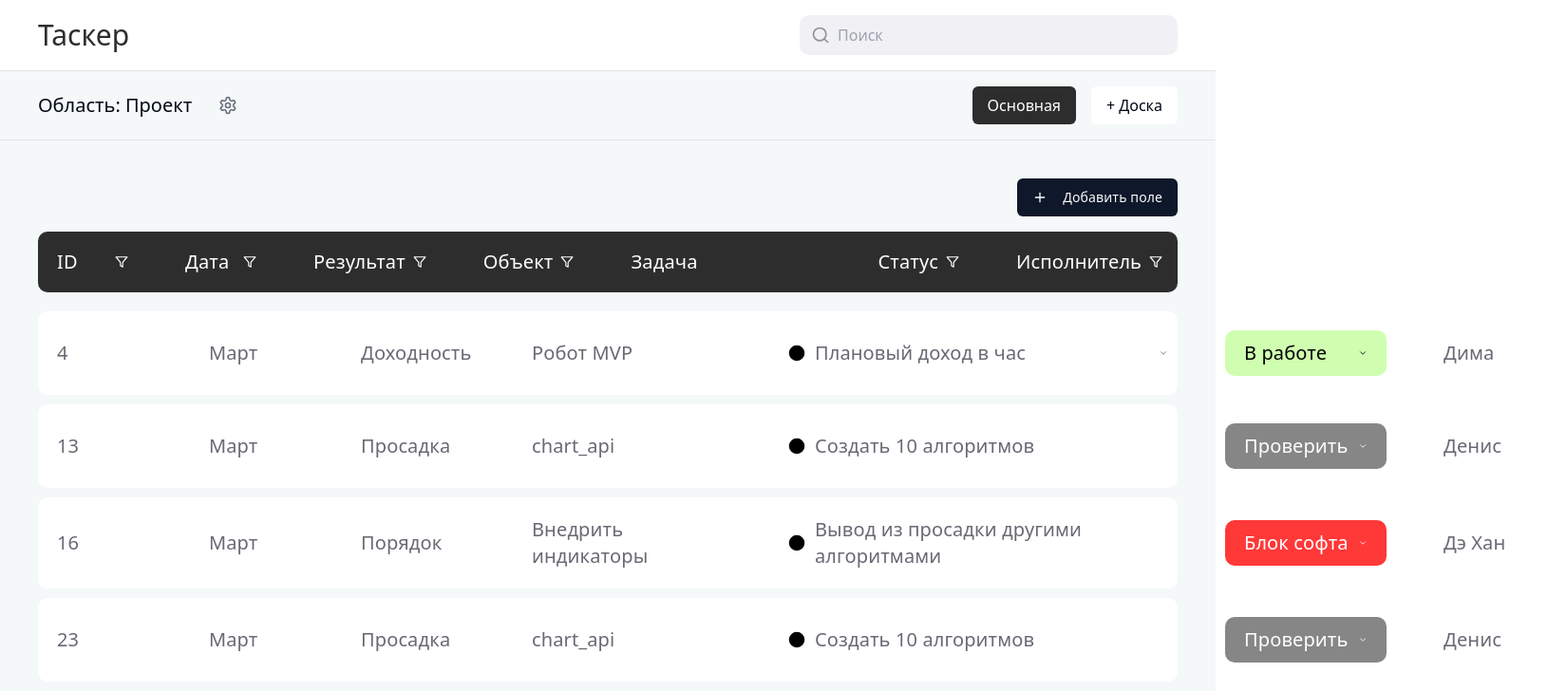
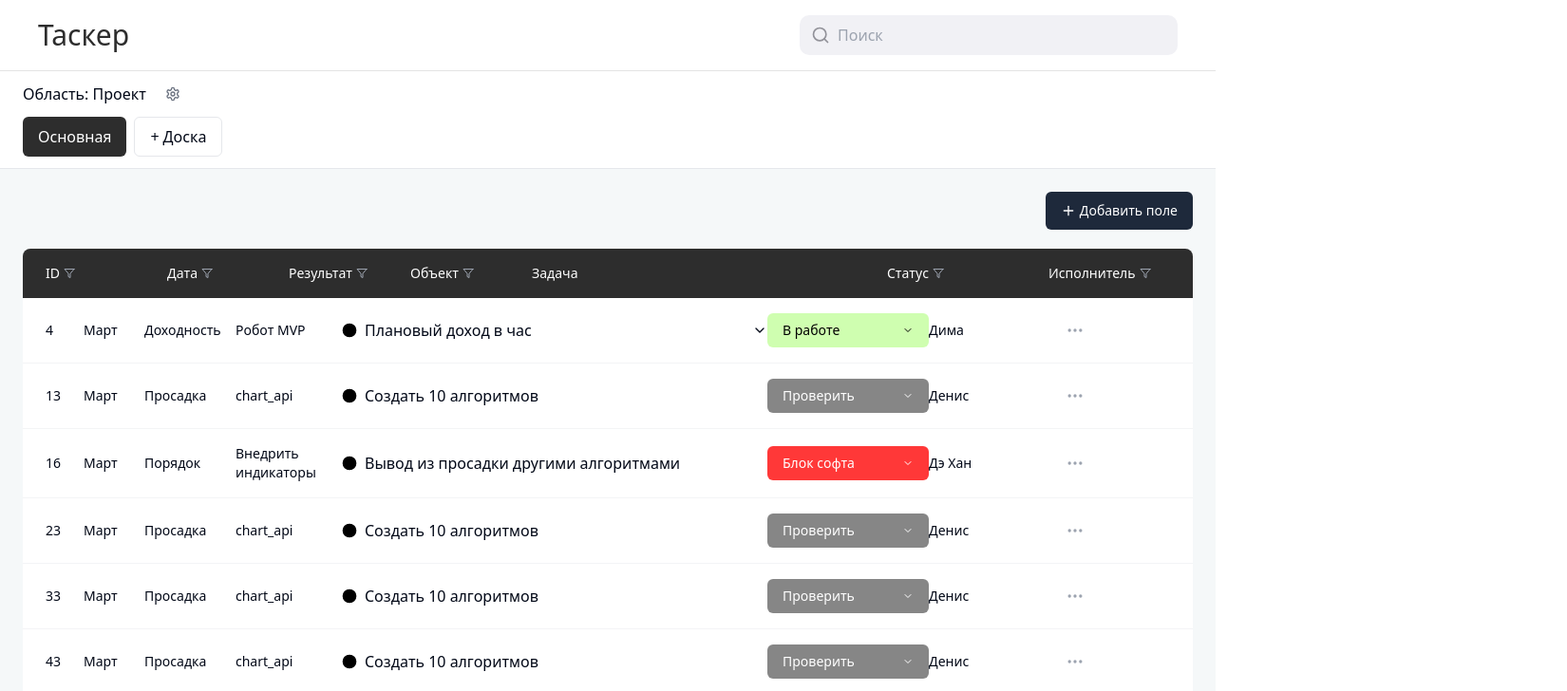
Before and after one commit to VyacheslavBabenko/tasker-algofond, a React (Vite) app: page / in a window 1280 px wide. Shown: the top 728 px of the page at 95% size, 1650 px wide, since content can reach past the window. Built offline with nearby package versions, Linux system fonts and the light colour scheme.

Commit message:
Refactor code based on feedback
The code was refactored based on feedback received.

```diff
--- a/src/components/tasker/StatusBadge.tsx
+++ b/src/components/tasker/StatusBadge.tsx
@@ -1,6 +1,12 @@
 
 import React from "react";
 import { ChevronDown } from "lucide-react";
+import {
+  DropdownMenu,
+  DropdownMenuContent,
+  DropdownMenuItem,
+  DropdownMenuTrigger
+} from "@/components/ui/dropdown-menu";
 
 type StatusType = "inProgress" | "take" | "check" | "blocked";
 
@@ -30,41 +36,37 @@ const StatusBadge: React.FC<StatusBadgeProps> = ({
     }
   };
 
-  const handleClick = (e: React.MouseEvent) => {
-    e.stopPropagation();
-    // Здесь можно добавить логику для смены статуса
-    const newStatus = getNextStatus(status);
+  const handleStatusChange = (newStatus: StatusType) => {
     if (onStatusChange) {
       onStatusChange(newStatus);
     }
   };
 
-  const getNextStatus = (currentStatus: StatusType): StatusType => {
-    switch (currentStatus) {
-      case "inProgress":
-        return "check";
-      case "take":
-        return "inProgress";
-      case "check":
-        return "blocked";
-      case "blocked":
-        return "take";
-      default:
-        return "take";
-    }
-  };
-
   return (
-    <div
-      className={`flex items-center justify-between gap-2 px-5 py-2.5 rounded-[10px] ${getStatusStyles()}`}
-      style={{ width: "170px" }}
-    >
-      <div>{label}</div>
-      <ChevronDown
-        className="h-2.5 w-2.5"
-        onClick={handleClick}
-      />
-    </div>
+    <DropdownMenu>
+      <DropdownMenuTrigger className="w-full">
+        <div
+          className={`flex items-center justify-between px-4 py-2 rounded-md ${getStatusStyles()}`}
+        >
+          <span className="text-sm">{label}</span>
+          <ChevronDown className="h-3 w-3 ml-2" />
+        </div>
+      </DropdownMenuTrigger>
+      <DropdownMenuContent>
+        <DropdownMenuItem onClick={() => handleStatusChange("inProgress")}>
+          В работе
+        </DropdownMenuItem>
+        <DropdownMenuItem onClick={() => handleStatusChange("take")}>
+          Взять
+        </DropdownMenuItem>
+        <DropdownMenuItem onClick={() => handleStatusChange("check")}>
+          Проверить
+        </DropdownMenuItem>
+        <DropdownMenuItem onClick={() => handleStatusChange("blocked")}>
+          Блок софта
+        </DropdownMenuItem>
+      </DropdownMenuContent>
+    </DropdownMenu>
   );
 };
 
--- a/src/components/tasker/SubTask.tsx
+++ b/src/components/tasker/SubTask.tsx
@@ -18,21 +18,23 @@ const SubTask: React.FC<SubTaskProps> = ({
   onStatusChange
 }) => {
   return (
-    <div className="bg-[#f1f1f5] flex w-full items-center justify-between px-5 pr-10 py-5">
-      <div className="flex items-center gap-[60px]">
-        <div className="w-[210px]">{object}</div>
-        <div className="flex gap-2.5 items-center w-[400px]">
-          <Circle className="h-[18px] w-[18px] fill-none stroke-current text-[#696974]" />
-          <div className="flex-1 text-left">{description}</div>
-        </div>
+    <div className="bg-[#f9f9f9] flex items-center border-b border-gray-100 py-4 px-6">
+      <div className="w-24 flex-shrink-0 text-sm text-gray-600">{object}</div>
+      <div className="flex gap-2 items-center flex-1 max-w-md">
+        <Circle className="h-4 w-4 stroke-current stroke-2 text-gray-600 fill-none" />
+        <div className="flex-1 text-sm text-left text-gray-700">{description}</div>
+      </div>
+      <div className="w-[170px] flex-shrink-0">
         <StatusBadge
           status={status}
           label={statusLabel}
           onStatusChange={onStatusChange}
         />
-        <div className="w-[130px]">{assignee}</div>
       </div>
-      <MoreHorizontal className="h-5 w-5 text-[#929299]" />
+      <div className="w-32 flex-shrink-0 text-sm text-gray-600">{assignee}</div>
+      <div className="ml-4 text-gray-400">
+        <MoreHorizontal className="h-5 w-5" />
+      </div>
     </div>
   );
 };
--- a/src/components/tasker/TaskItem.tsx
+++ b/src/components/tasker/TaskItem.tsx
@@ -46,48 +46,40 @@ const TaskItem: React.FC<TaskItemProps> = ({
   return (
     <>
       <div
-        className="bg-white flex w-full items-center justify-between mt-2.5 pl-5 pr-10 py-5 rounded-[10px] cursor-pointer"
+        className="bg-white flex items-center border-b border-gray-100 py-4 px-6 cursor-pointer"
         onClick={toggleExpand}
       >
-        <div className="flex items-center gap-[60px]">
-          <div className="w-[100px]">{id}</div>
-          <div className="w-[100px]">{date}</div>
-          <div className="w-[120px]">{result}</div>
-          <div className="w-[210px]">{object}</div>
-          <div className="flex items-center gap-2.5 font-medium w-[400px]">
-            <Circle className="h-[18px] w-[18px] fill-current text-black" />
-            <div className="flex-1 text-left">{task}</div>
+        <div className="w-10 flex-shrink-0 text-sm">{id}</div>
+        <div className="w-16 flex-shrink-0 text-sm">{date}</div>
+        <div className="w-24 flex-shrink-0 text-sm">{result}</div>
+        <div className="w-28 flex-shrink-0 text-sm">{object}</div>
+        <div className="flex items-center gap-2 flex-1 max-w-md">
+          <Circle className="h-4 w-4 fill-current text-black" />
+          <div className="flex-1 text-base font-medium text-left">{task}</div>
           {subTasks && subTasks.length > 0 && (
-              expanded ? <ChevronUp className="h-2.5 w-2.5" /> : <ChevronDown className="h-2.5 w-2.5" />
+            expanded ? <ChevronUp className="h-4 w-4" /> : <ChevronDown className="h-4 w-4" />
           )}
         </div>
+        <div className="w-[170px] flex-shrink-0">
           <StatusBadge
             status={status}
             label={statusLabel}
             onStatusChange={handleStatusChange}
           />
-          <div className="w-[130px]">{assignee}</div>
         </div>
-        <MoreHorizontal className="h-5 w-5 text-[#929299]" />
+        <div className="w-32 flex-shrink-0 text-sm">{assignee}</div>
+        <div className="ml-4 text-gray-400">
+          <MoreHorizontal className="h-5 w-5" />
+        </div>
       </div>
       {expanded && subTasks && subTasks.length > 0 && (
-        <div className="pl-[500px]">
+        <div className="pl-[400px]">
           {subTasks.map((subTask, index) => (
-            <div
+            <SubTask
               key={subTask.id}
-              className={
-                index === 0
-                  ? "rounded-t-[10px]"
-                  : index === subTasks.length - 1
-                    ? "rounded-b-[10px]"
-                    : ""
-              }
-            >
-              <SubTask
               {...subTask}
               onStatusChange={(status) => handleSubTaskStatusChange(subTask.id, status)}
             />
-            </div>
           ))}
         </div>
       )}
--- a/src/components/tasker/TaskList.tsx
+++ b/src/components/tasker/TaskList.tsx
@@ -14,7 +14,8 @@ import {
   DialogContent,
   DialogHeader,
   DialogTitle,
-  DialogFooter
+  DialogFooter,
+  DialogDescription
 } from "@/components/ui/dialog";
 import { Button } from "@/components/ui/button";
 import { Input } from "@/components/ui/input";
@@ -158,19 +159,26 @@ const TaskList: React.FC<TaskListProps> = ({ boardId }) => {
   const finalFilteredTasks = getFilteredTasks();
 
   return (
-    <div className="w-full text-xl tracking-[0.12px] mt-10 px-10">
-      <div className="flex justify-end mb-4">
-        <Button onClick={() => setShowAddField(true)}>
-          <Plus className="h-4 w-4 mr-2" /> Добавить поле
+    <div className="container max-w-full py-6 px-6">
+      <div className="flex justify-end mb-5">
+        <Button
+          className="bg-[#1e293b] hover:bg-[#0f172a] text-white flex items-center gap-1"
+          onClick={() => setShowAddField(true)}
+        >
+          <Plus className="h-4 w-4" /> Добавить поле
         </Button>
       </div>
 
-      <div className="bg-[#2d2d2d] flex w-full items-center gap-[60px] text-white font-medium px-5 py-[18px] rounded-[10px]">
+      <div className="bg-[#2d2d2d] flex rounded-t-lg text-white font-medium py-4 px-6">
         {fields.map((field) => (
-          <div key={field.id} className={field.id === 'task' ? 'w-[400px]' : 'w-[150px]'}>
-            <div className="flex items-center justify-between">
+          <div
+            key={field.id}
+            className={field.id === 'task' ? 'flex-1 max-w-md' : 'w-32 flex-shrink-0'}
+            style={field.id === 'status' ? {width: '170px'} : {}}
+          >
+            <div className="flex items-center">
               <div
-                className="cursor-pointer"
+                className="cursor-pointer text-sm"
                 onClick={() => openFieldSettings(field)}
               >
                 {field.name}
@@ -178,8 +186,8 @@ const TaskList: React.FC<TaskListProps> = ({ boardId }) => {
 
               {field.id !== 'task' && (
                 <DropdownMenu>
-                  <DropdownMenuTrigger>
-                    <Filter className="h-3.5 w-3.5 ml-2" />
+                  <DropdownMenuTrigger className="ml-1 inline-flex">
+                    <Filter className="h-3 w-3 text-gray-400" />
                   </DropdownMenuTrigger>
                   <DropdownMenuContent>
                     <div className="p-2">
@@ -187,6 +195,7 @@ const TaskList: React.FC<TaskListProps> = ({ boardId }) => {
                         placeholder="Фильтр..."
                         value={fieldFilters[field.id] || ''}
                         onChange={(e) => applyFilter(field.id, e.target.value)}
+                        className="text-black"
                       />
                     </div>
                     {field.type === 'list' && field.options && (
@@ -209,7 +218,7 @@ const TaskList: React.FC<TaskListProps> = ({ boardId }) => {
         ))}
       </div>
 
-      <div className="text-[#696974] mt-5">
+      <div>
         {finalFilteredTasks.map((task) => (
           <TaskItem
             key={task.id}
@@ -225,6 +234,7 @@ const TaskList: React.FC<TaskListProps> = ({ boardId }) => {
         <DialogContent>
           <DialogHeader>
             <DialogTitle>Добавить поле</DialogTitle>
+            <DialogDescription>Создайте новое поле для вашей доски</DialogDescription>
           </DialogHeader>
           <div className="grid gap-4 py-4">
             <div className="grid grid-cols-4 items-center gap-4">
--- a/src/components/tasker/TaskerApp.tsx
+++ b/src/components/tasker/TaskerApp.tsx
@@ -42,32 +42,32 @@ const TaskerApp: React.FC = () => {
 
   return (
     <TaskProvider>
-      <div className="bg-[#f5f8f9] min-h-screen flex flex-col">
+      <div className="flex flex-col min-h-screen">
         <Header />
 
-        <div className="px-10 py-4 flex items-center justify-between border-b border-[#e3e3e3]">
-          <div className="flex items-center gap-5">
-            <h2 className="text-xl font-medium">Область: Проект</h2>
+        <div className="border-b border-gray-200">
+          <div className="container max-w-full px-6 py-3 flex items-center gap-2">
+            <h2 className="text-base font-medium mr-2">Область: Проект</h2>
             <button
-              className="p-2 rounded-md hover:bg-gray-200"
+              className="p-1 rounded-md hover:bg-gray-100"
               onClick={toggleBoardSettings}
             >
-              <Settings className="h-5 w-5 text-gray-500" />
+              <Settings className="h-4 w-4 text-gray-500" />
             </button>
           </div>
 
-          <div className="flex gap-4">
+          <div className="container max-w-full flex px-6 pb-3">
             {boards.map(board => (
               <button
                 key={board.id}
-                className={`px-4 py-2 rounded-md ${activeBoard === board.id ? 'bg-[#2d2d2d] text-white' : 'bg-white text-black'}`}
+                className={`px-4 py-2 rounded-md mr-2 ${activeBoard === board.id ? 'bg-[#2d2d2d] text-white' : 'bg-white border border-gray-200 text-gray-800'}`}
                 onClick={() => setActiveBoard(board.id)}
               >
                 {board.name}
               </button>
             ))}
             <button
-              className="bg-white px-4 py-2 rounded-md flex items-center"
+              className="bg-white border border-gray-200 px-4 py-2 rounded-md flex items-center"
               onClick={handleAddBoard}
             >
               <span className="mr-1">+</span> Доска
@@ -83,7 +83,7 @@ const TaskerApp: React.FC = () => {
           onCloseSettings={() => setShowBoardSettings(false)}
         />
 
-        <div className="flex-1">
+        <div className="flex-1 bg-[#f5f8f9]">
           <TaskList boardId={activeBoard} />
         </div>
         <FilterBar />
```
Lines whose indentation alone changed are shown as unchanged.
